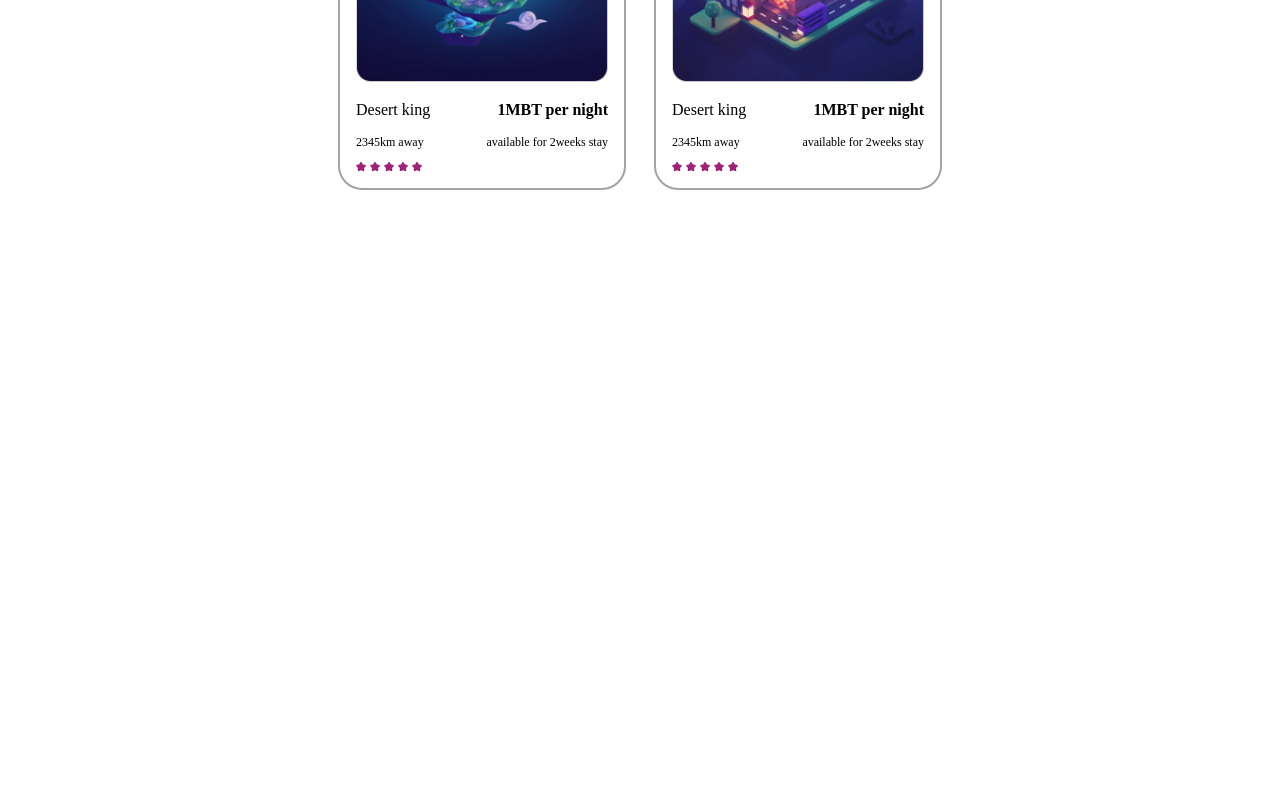
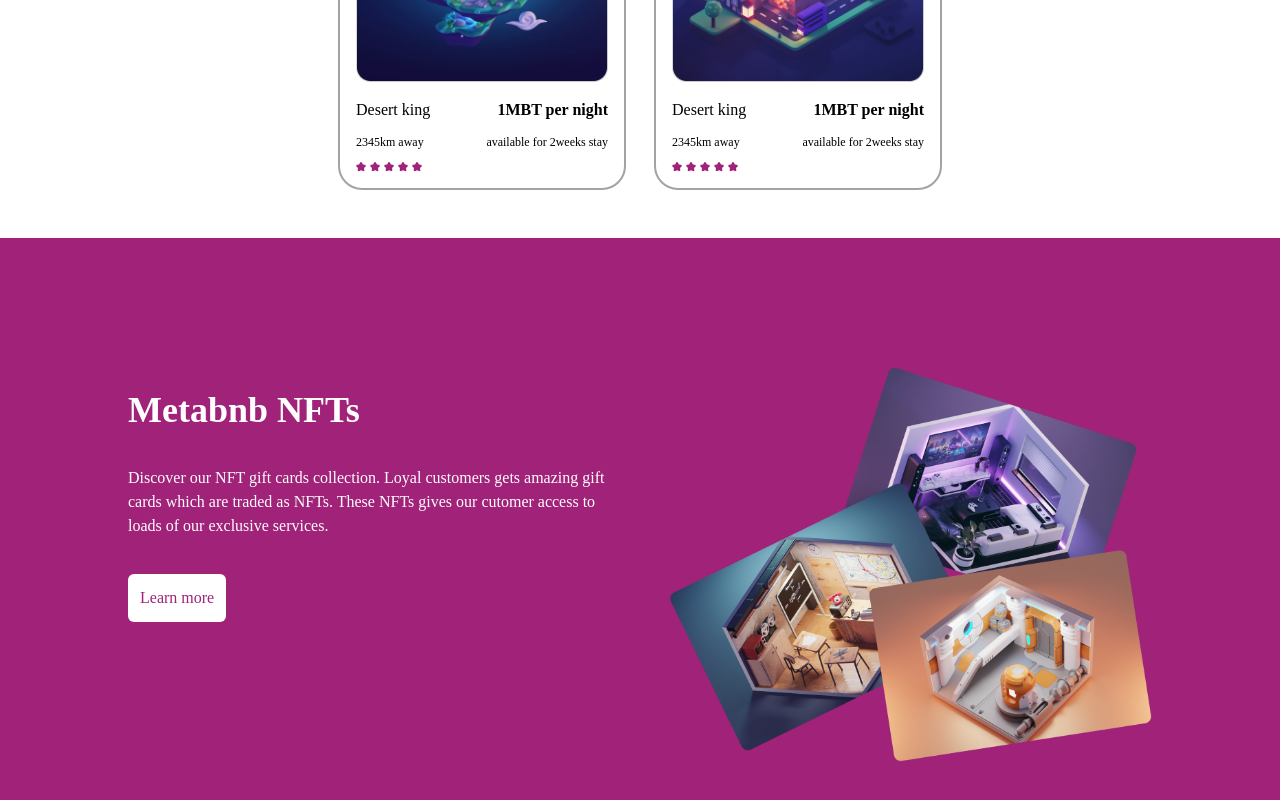
Before and after one commit to olafisoyevince/metabnb, a React (Vite) app: page / in a window 1280 px wide. Shown: the part 1931-2731 px from the top of the page. Before the commit the page ends 2169 px from the top, so only its background shows below. Built offline with nearby package versions, Linux system fonts and the light colour scheme; a web font is replaced by a local one.

Commit message:
feat:added the metabnb nfts component and styled it

```diff
--- a/src/App.jsx
+++ b/src/App.jsx
@@ -1,6 +1,7 @@
 import Endorsed from "./components/Endorsed";
 import Header from "./components/Header";
 import Inspiration from "./components/Inspiration";
+import MetaBnbNFTs from "./components/MetaBnbNTFs";
 import Navbar from "./components/Navbar";
 
 function App() {
@@ -10,6 +11,7 @@ function App() {
       <Header />
       <Endorsed />
       <Inspiration />
+      <MetaBnbNFTs />
     </div>
   );
 }
--- a/src/components/MetaBnbNTFs/index.jsx
+++ b/src/components/MetaBnbNTFs/index.jsx
@@ -1,7 +1,30 @@
+import threeImg from "../../assets/images/three-img.png";
+import Layout from "../Layout";
+
 const MetaBnbNFTs = () => {
   return (
-    <div>
-      <div></div>
+    <div className="bg-primary py-24">
+      <Layout>
+        <div className="md:flex md:gap-14 ">
+          <div className=" md:w-1/2 lg:w-3/5 lg:mt-14">
+            <h1 className=" text-4xl md:text-4xl text-white font-semibold leading-snug">
+              Metabnb NFTs
+            </h1>
+            <p className=" py-9 max-w-md md:max-w-lg text-white">
+              Discover our NFT gift cards collection. Loyal customers gets
+              amazing gift cards which are traded as NFTs. These NFTs gives our
+              cutomer access to loads of our exclusive services.
+            </p>
+            <button className=" bg-white md:px-3 px-5 py-3 text-primary rounded-md">
+              Learn more
+            </button>
+          </div>
+
+          <div className="md:w-1/2 lg:w-3/5 mt-8">
+            <img className="w-full" src={threeImg} alt="" />
+          </div>
+        </div>
+      </Layout>
     </div>
   );
 };
```
